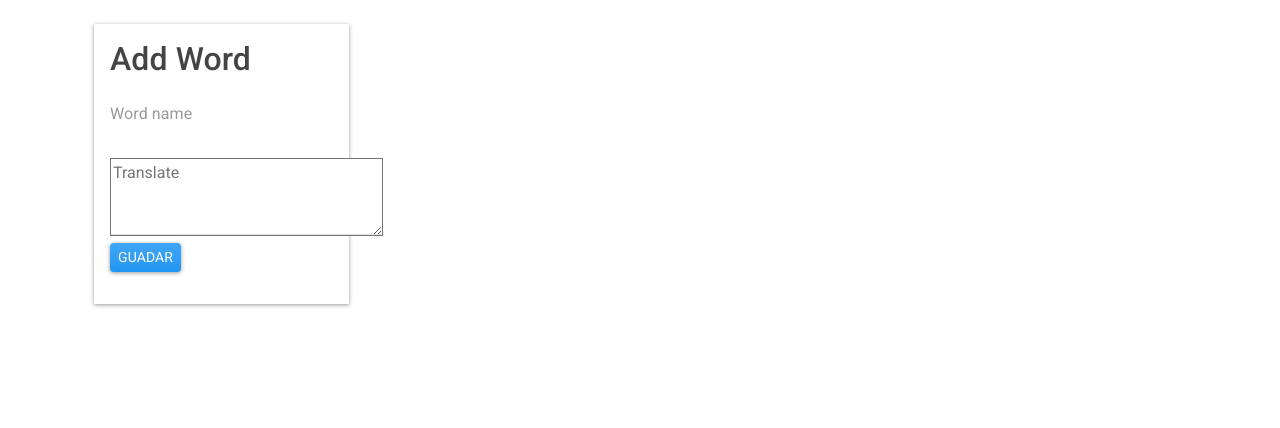
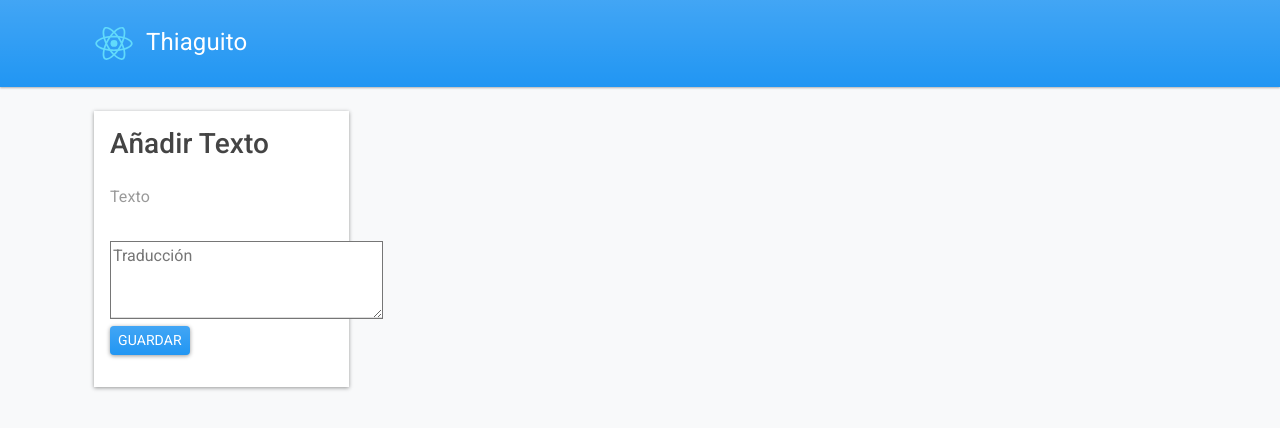
Before and after one commit to jhonnygarcia/remember-words, a React (Create React App) app: page / in a window 1280 px wide. Shown: the top 428 px of the page. Built offline with nearby package versions, Linux system fonts and the light colour scheme.

Commit message:
Personalizacion de elementos

```diff
--- a/src/App.tsx
+++ b/src/App.tsx
@@ -1,10 +1,15 @@
+import logo from "./logo.svg";
 import "bootswatch/dist/materia/bootstrap.min.css";
 import { useEffect, useState } from "react";
 import { WordDto } from "./models/word.dto";
 import WordList from "./components/WordList";
 import WordForm from "./components/WordForm";
+import samples from "./samples/words.json";
+interface Props {
+  title?: string;
+}
 
-function App() {
+function App({ title = "default title" }: Props) {
   const KEY_CACHE_WORDS = "words-translate";
   const [words, setWords] = useState<WordDto[]>([]);
 
@@ -13,6 +18,8 @@ function App() {
     let data: WordDto[];
     try {
       data = JSON.parse(cache || "") as WordDto[];
+      const transform = samples as WordDto[];
+      data = [...data, ...transform];
     } catch (err) {
       data = [];
     }
@@ -24,6 +31,10 @@ function App() {
 
   const getCurrentTimestamp = (): number => new Date().getTime();
   const addNewWord = (word: WordDto) => {
+    if (words.some((w) => w.name.toLowerCase() === word.name)) {
+      alert(`El elemento "${word.name}" ya se encuentra en el listado.`);
+      return;
+    }
     let value = [
       ...words,
       { ...word, id: getCurrentTimestamp(), complete: false },
@@ -48,6 +59,15 @@ function App() {
   const deleteWord = (word: WordDto) =>
     setWords(words.filter((w) => w.id !== word.id));
   return (
+    <div className="bg-light" style={{ height: "100vh" }}>
+      <nav className="navbar navbar navbar-light bg-primary">
+        <div className="container">
+          <a className="navbar-brand text-white" href="/">
+            <img src={logo} alt="React Logo" style={{ width: "4rem" }} />
+            {title}
+          </a>
+        </div>
+      </nav>
       <main className="container p-4">
         <div className="row">
           <div className="col-md-3">
@@ -64,6 +84,7 @@ function App() {
           </div>
         </div>
       </main>
+    </div>
   );
 }
 
--- a/src/components/Word.tsx
+++ b/src/components/Word.tsx
@@ -9,7 +9,7 @@ export default function Word({ word, deleteWord, editWord }: Props) {
   return (
     <>
       <div className="card card-body">
-        <h2 className="card-title">{word.name}</h2>
+        <h3 className="card-title">{word.name}</h3>
         <p>{word.translate}</p>
         <div style={{ display: "flex", justifyContent: "space-between" }}>
           <button
--- a/src/components/WordForm.tsx
+++ b/src/components/WordForm.tsx
@@ -24,7 +24,7 @@ export default function WordForm({ addNewWord }: Props) {
     name = (name || "").trim();
     translate = (translate || "").trim();
     if (name === "" || translate === "") {
-      alert("Name and Translate is required");
+      alert("El Texto y Traducción son requeridos");
       return;
     }
 
@@ -35,14 +35,14 @@ export default function WordForm({ addNewWord }: Props) {
   return (
     <div className="card card-body bg-secondary rounded-0">
       <form onSubmit={handleNewTask}>
-        <h2 className="card-title">Add Word</h2>
+        <h3 className="card-title">Añadir Texto</h3>
         <input
           ref={(input) => {
             nameInput = input;
           }}
           type="text"
           className="form-control mb-3 rounded-0 shadow-none border-0"
-          placeholder="Word name"
+          placeholder="Texto"
           onChange={handleInputChange}
           name="name"
           value={word.name}
@@ -51,13 +51,13 @@ export default function WordForm({ addNewWord }: Props) {
           name="translate"
           cols={30}
           rows={3}
-          placeholder="Translate"
+          placeholder="Traducción"
           value={word.translate}
           onChange={handleInputChange}
         ></textarea>
         <p>
           <button type="submit" className="btn btn-primary btn-sm">
-            Guadar
+            Guardar
           </button>
         </p>
       </form>
--- a/src/index.tsx
+++ b/src/index.tsx
@@ -6,7 +6,7 @@ import reportWebVitals from './reportWebVitals';
 
 ReactDOM.render(
   <React.StrictMode>
-    <App />
+    <App title="Thiaguito"/>
   </React.StrictMode>,
   document.getElementById('root')
 );
--- /dev/null
+++ b/src/samples/words.json
@@ -0,0 +1,26 @@
+[
+  {
+    "id": 1,
+    "name": "Hello",
+    "translate": "Hola",
+    "complete": false
+  },
+  {
+    "id": 2,
+    "name": "Welcome",
+    "translate": "Bienvenido",
+    "complete": false
+  },
+  {
+    "id": 3,
+    "name": "Nice to meet you",
+    "translate": "Encantado de conocerte",
+    "complete": false
+  },
+  {
+    "id": 4,
+    "name": "What's up",
+    "translate": "Que pasa",
+    "complete": false
+  }
+]
```
Lines whose indentation alone changed are shown as unchanged.
